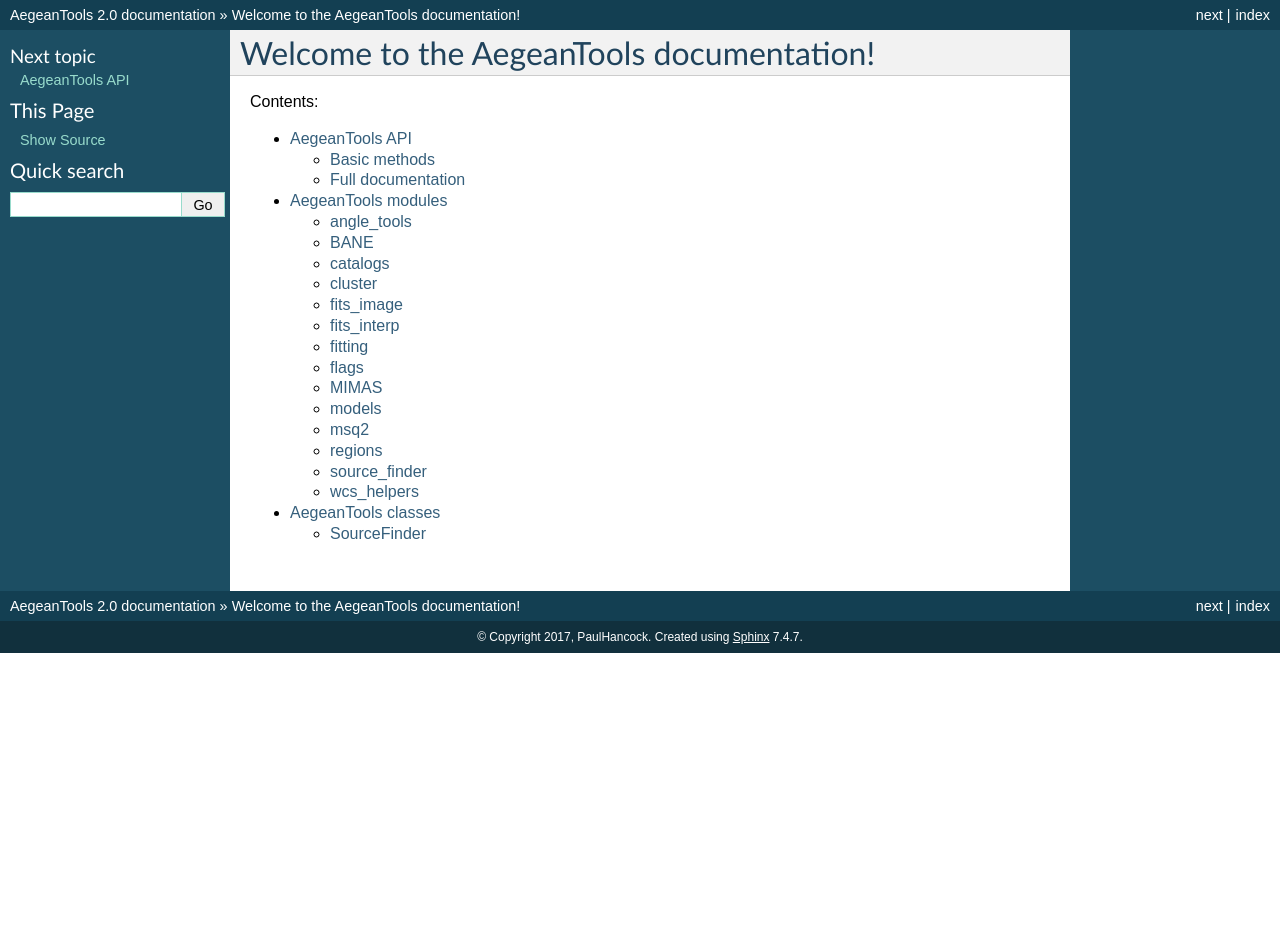
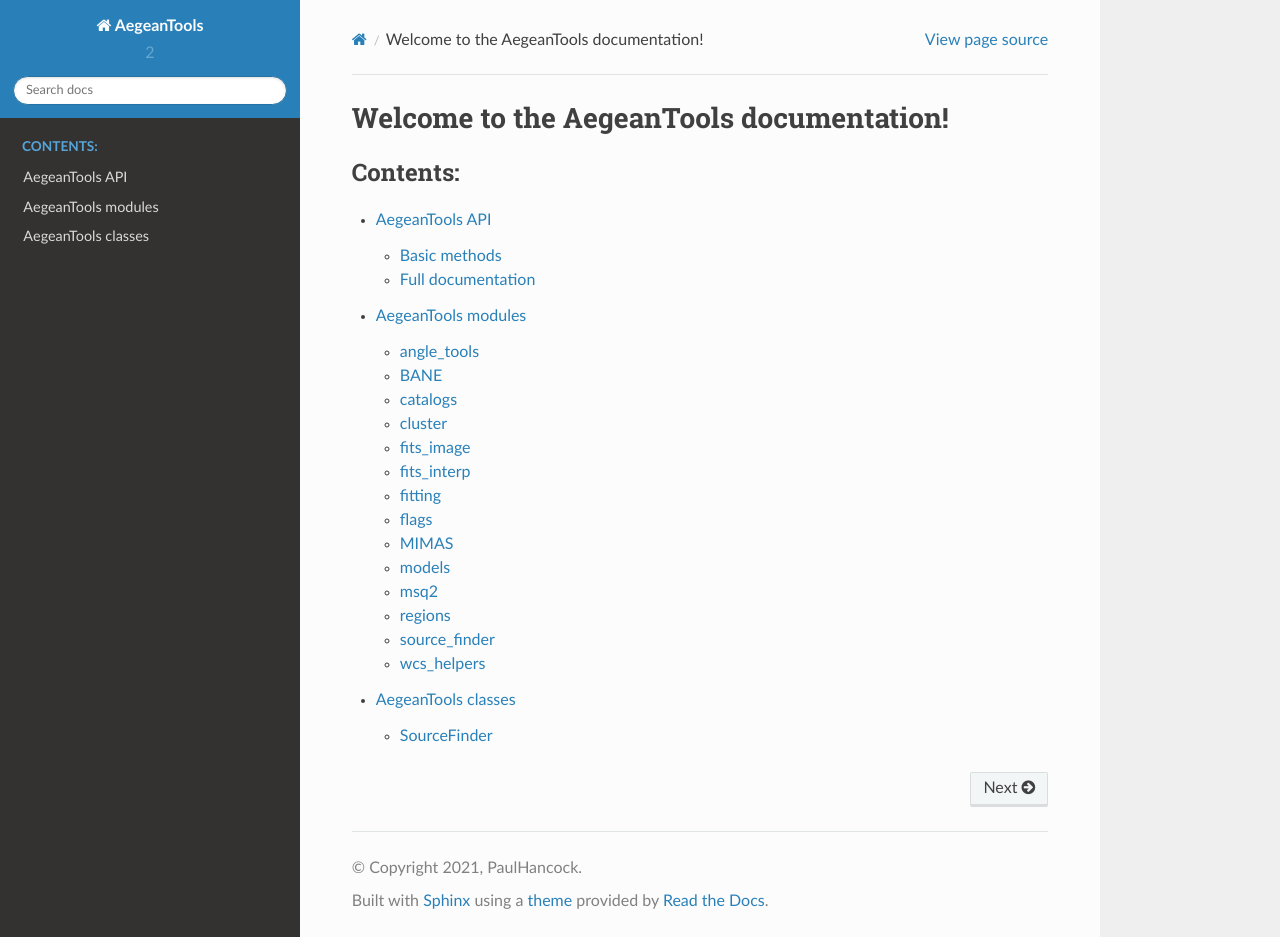
Before and after one commit to PaulHancock/Aegean, a Sphinx documentation site: the page built from doc/index.rst, in a window 1280 px wide and 937 px high. Built offline with Sphinx 7.4.7 and the Read the Docs theme 2.0.0, drawn with Linux system fonts in a browser that asks for light colours.

Commit message:
allow markdown docs and new theme

```diff
--- a/doc/conf.py
+++ b/doc/conf.py
@@ -33,7 +33,8 @@
 extensions = ['sphinx.ext.autodoc',
     'sphinx.ext.mathjax',
     'sphinx.ext.viewcode',
-    'numpydoc']
+    'numpydoc',
+    'myst_parser']
 
 # config numpydoc to not use autosummary
 numpydoc_show_class_members = False
@@ -45,14 +46,15 @@
 # You can specify multiple suffix as a list of string:
 #
 # source_suffix = ['.rst', '.md']
-source_suffix = '.rst'
+source_suffix = {'.rst':'restructuredtext',
+                 '.md':'markdown'}
 
 # The master toctree document.
 master_doc = 'index'
 
 # General information about the project.
 project = u'AegeanTools'
-copyright = u'2017, PaulHancock'
+copyright = u'2021, PaulHancock'
 author = u'PaulHancock'
 
 # The version info for the project you're documenting, acts as replacement for
@@ -60,9 +62,9 @@
 # built documents.
 #
 # The short X.Y version.
-version = u'2.0'
+version = u'2'
 # The full version, including alpha/beta/rc tags.
-release = u'2.0'
+release = u'2.2.4'
 
 # The language for content autogenerated by Sphinx. Refer to documentation
 # for a list of supported languages.
@@ -88,7 +90,7 @@
 # The theme to use for HTML and HTML Help pages.  See the documentation for
 # a list of builtin themes.
 #
-html_theme = 'classic'
+html_theme = 'sphinx_rtd_theme'
 
 # Theme options are theme-specific and customize the look and feel of a theme
 # further.  For a list of options available for each theme, see the
```
Also changed, not shown: doc/requirements.txt (+1 -6 lines).
